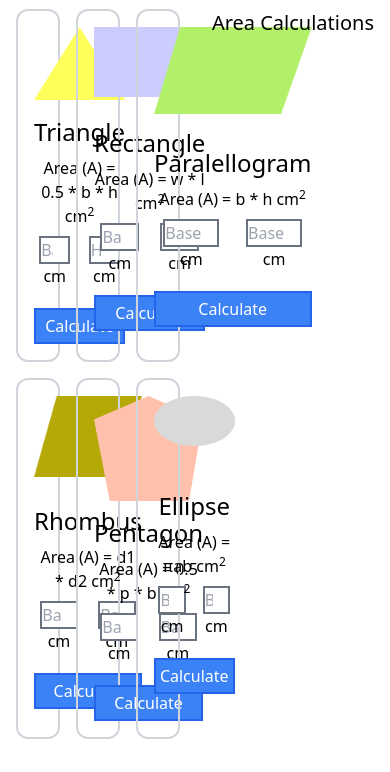
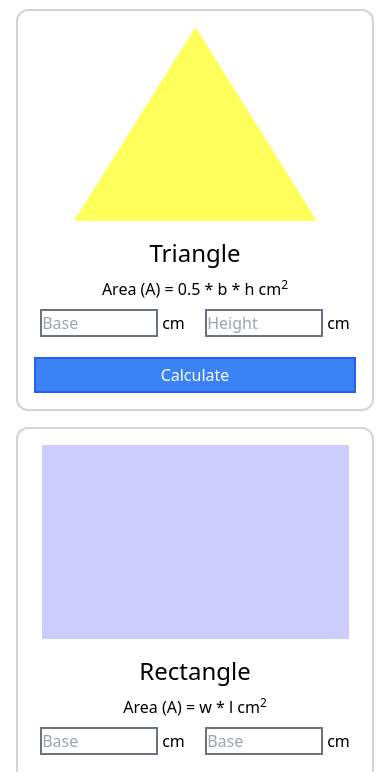
Before and after one commit to rezoanahmed/geometry, a plain HTML site: page index.html in a window 390 px wide. Shown: the part 55-827 px from the top of the page. Drawn offline with nearby package versions, Linux system fonts and the light colour scheme.

Commit message:
responsive issue resolved

```diff
--- a/index.html
+++ b/index.html
@@ -11,8 +11,8 @@
         <h1 class="text-4xl text-center font-black underline">Geometry <span class="text-blue-600">Man</span></h1>
     </header>
 
-    <main class="flex">
-        <div class="p-4 md:p-8 grid grid-cols-3 gap-4 flex-1">
+    <main class="flex flex-col md:flex-row">
+        <div class="p-4 md:p-8 grid md:grid-cols-3 gap-4 flex-1">
             <!-- triangle -->
             <section class="border-solid border-2 border-gray-300 p-4 md:p-8 rounded-xl grid w-full hover:bg-blue-100">
                 <img src="images/triangle.png" alt="triangle" class="mx-auto">
```
